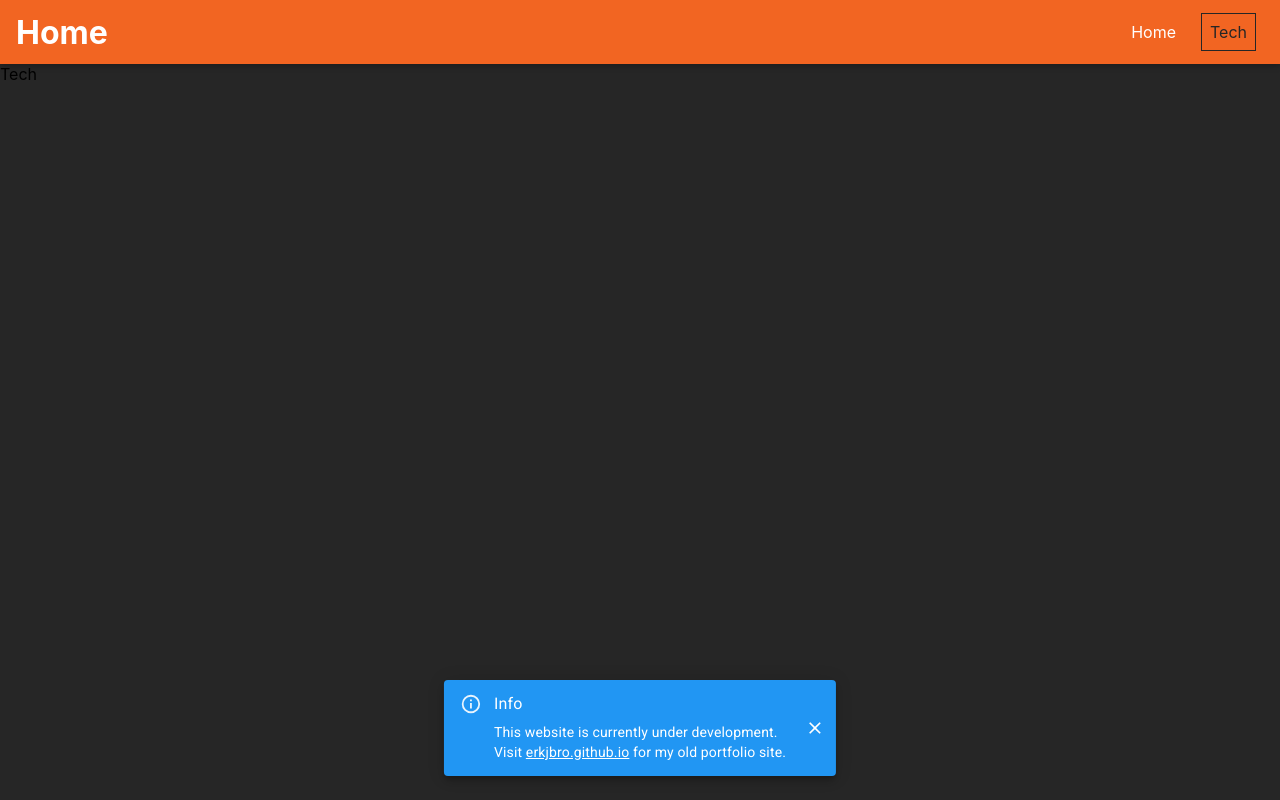
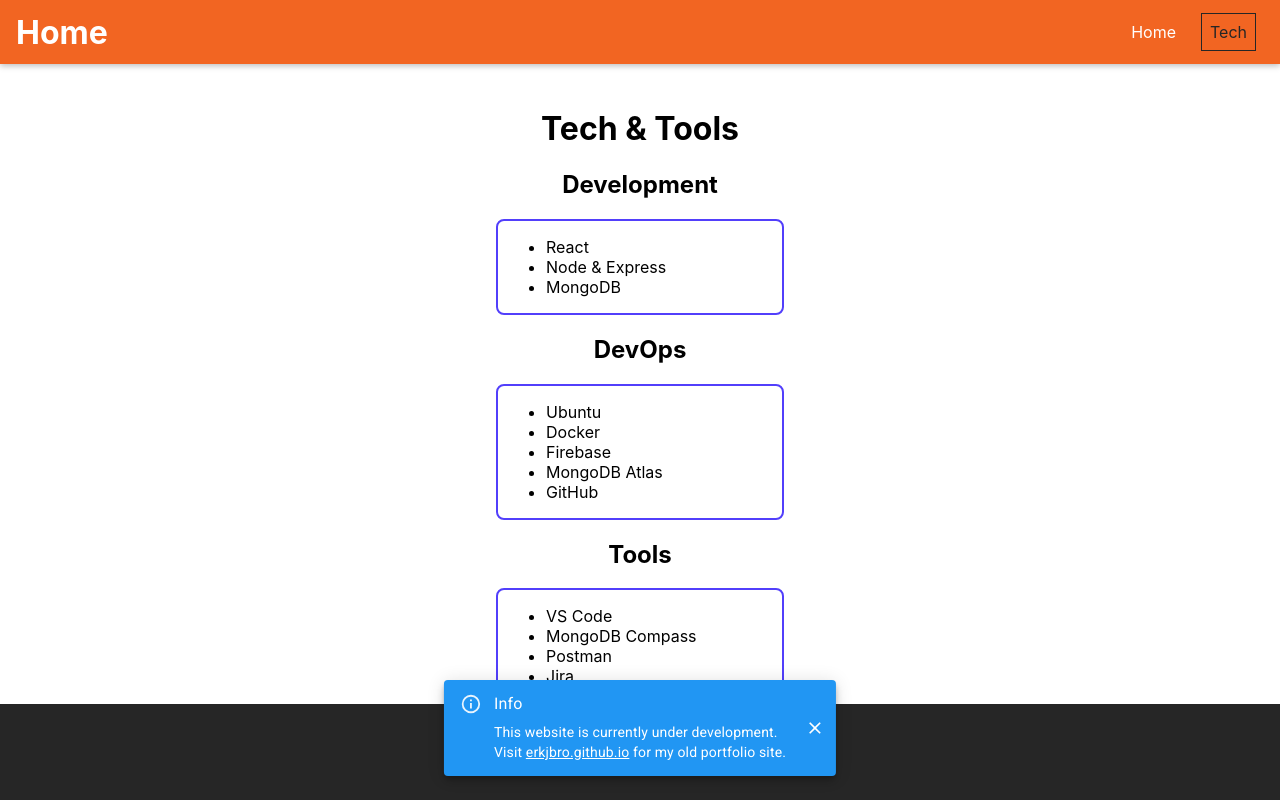
Before and after one commit to erkjbro/erkjbro-tech, a React (Create React App) app: page /tech in a window 1280 px wide. Built offline with nearby package versions, Linux system fonts and the light colour scheme.

Commit message:
info on tech & tools added

```diff
--- a/src/pages/Tech/Tech.js
+++ b/src/pages/Tech/Tech.js
@@ -2,8 +2,33 @@ import './Tech.scss';
 
 const Tech = () => {
   return (
-    <div>
-      Tech
+    <div className="Tech">
+      <h1>Tech & Tools</h1>
+
+      <h2>Development</h2>
+      <ul>
+        <li>React</li>
+        <li>Node & Express</li>
+        <li>MongoDB</li>
+      </ul>
+
+      <h2>DevOps</h2>
+      <ul>
+        <li>Ubuntu</li>
+        <li>Docker</li>
+        <li>Firebase</li>
+        <li>MongoDB Atlas</li>
+        <li>GitHub</li>
+      </ul>
+
+      <h2>Tools</h2>
+      <ul>
+        <li>VS Code</li>
+        <li>MongoDB Compass</li>
+        <li>Postman</li>
+        <li>Jira</li>
+        <li>Confluence</li>
+      </ul>
     </div>
   );
 };
--- a/src/pages/Tech/Tech.scss
+++ b/src/pages/Tech/Tech.scss
@@ -1 +1,19 @@
 @import '../../styles/colors';
+
+.Tech {
+  height: 80vh;
+  width: 100%;
+  margin: 0 auto;
+  padding: 1.5rem 0;
+  background: map-get($colors, light);
+  text-align: center;
+
+  ul {
+    width: 18rem;
+    margin: 0 auto;
+    padding: 1rem 3rem;
+    border: 2px solid map-get($colors, secondary);
+    border-radius: 8px;
+    text-align: left;
+  }
+}
--- a/src/styles/_colors.scss
+++ b/src/styles/_colors.scss
@@ -1,6 +1,6 @@
 $colors: (
   primary: #f26522,
-  secondary: lightblue,
+  secondary: #523ffb,
   dark: #262626,
   light: white,
   shadow: rgba(0, 0, 0, 0.26),
```
